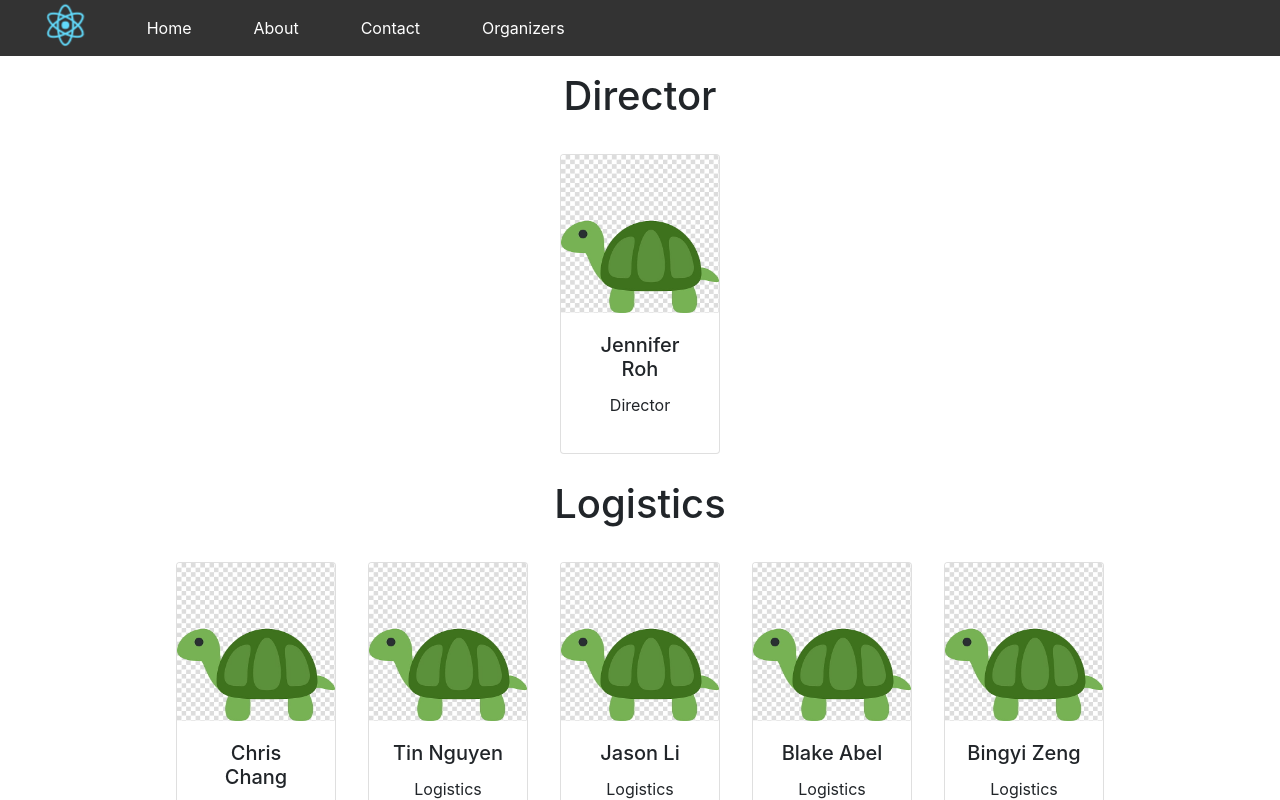
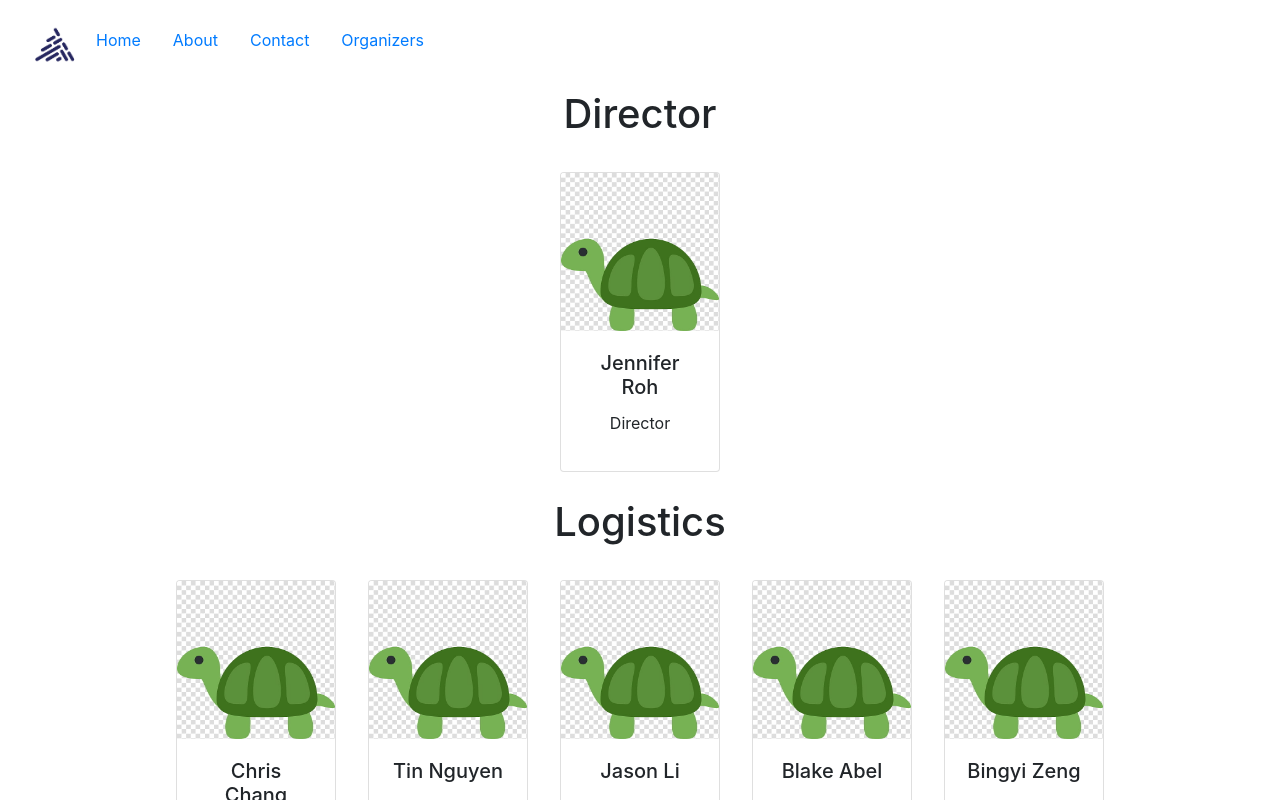
Before and after one commit to Bostonhacks/mangotea, a React (Create React App) app: page /organizer in a window 1280 px wide. Shown: the top 800 px of the page. Built offline with nearby package versions, Linux system fonts and the light colour scheme.

Commit message:
restyled nav using bootstrap

```diff
--- a/src/App.js
+++ b/src/App.js
@@ -1,5 +1,4 @@
 import React from 'react'
-import logo from './logo.svg'
 import './App.css'
 import {
   Route,
@@ -7,10 +6,14 @@ import {
   BrowserRouter as Router,
   Link,
 } from 'react-router-dom'
+
 import './styles/Router.css'
 import './pages/Home/components/Home.css'
+
 import Home from './pages/Home/components/Home'
 import Organizer from './pages/Organizer'
+
+import BostonHacks from './images/bostonhackslogo.jpg'
 
 // TODO: Set up react router
 //       Work on About/Contact and Organizer pages
@@ -18,34 +21,29 @@ import Organizer from './pages/Organizer'
 function App() {
   return (
     <Router>
-      <div className="router-div">
-        <ul>
-          <li>
-            <img src={logo} className="App-logo" alt="logo"/>
+        <ul id="nav" class="nav nav-pills">
+            <li class="nav-item">
+              <img src={BostonHacks} className="router-logo" alt="logo"/>
             </li>
-          <li>
-            <Link to="/">Home</Link>
+            <li class="nav-item">
+                <Link class="nav-link" to="/">Home</Link>
             </li>
-          <li>
-            <Link to="/about">About</Link>
+            <li class="nav-item">
+                <Link class="nav-link" to="/about">About</Link>
             </li>
-          <li>
-            <Link to="/contact">Contact</Link>
+            <li class="nav-item">
+                <Link class="nav-link" to="/contact">Contact</Link>
             </li>
-
-          <li>
-            <Link to="/organizer">Organizers</Link>
+            <li class="nav-item">
+                <Link class="nav-link" to="/organizer">Organizers</Link>
             </li>
-
         </ul>
           <Switch>
             <Route exact path="/" component={Home}/>
             <Route path="/about" component={Home}/>
             <Route path="/contact" component={Home}/>
             <Route path="/organizer" component={Organizer}/>
-
           </Switch>
-      </div>
       </Router>
   );
 }
--- a/src/styles/Organizer.css
+++ b/src/styles/Organizer.css
@@ -23,7 +23,7 @@
 }
 
 
-@media only screen and (max-width: 600px) {
+@media only screen and (max-width: 850px) {
     .organizer-list-container {
         padding: 10px 10px;
         display: flex;
@@ -35,13 +35,7 @@
         flex-wrap: wrap;
     }
 
-    .organizerBlock-container {
-        padding: 24px;
-        width: 20%;
-        margin: auto;
-    }
-
     .organizer-card {
-        width: 5rem;
+        width: 1rem;
     }
 }
--- a/src/styles/Router.css
+++ b/src/styles/Router.css
@@ -1,28 +1,21 @@
 ul {
-    list-style-type: none;
-    margin: 0;
-    padding: 0;
-    overflow: hidden;
-    background-color: #333333;
-  }
+    padding: 20px;
+    background-color: rgb(255, 255, 255);
+    padding-left: 30px;
+}
 
-  li {
-    padding-left: 30px;
-    float: left;
-  }
+#nav {
+  padding-left: 30px;
+}
 
-  li a {
-    display: block;
-    color: white;
-    text-align: center;
-    padding: 16px;
-    text-decoration: none;
-  }
+li a:hover {
+  background-color: grey;
+}
 
-  li a:hover {
-    background-color: green;
-  }
+li a:active {
+  background-color: grey;
+}
 
-  .App-logo {
+.router-logo {
       height: 50px
-  }
+}
```
Also changed, not shown: src/images/bostonhackslogo.jpg (added). Lines whose indentation alone changed are shown as unchanged.
